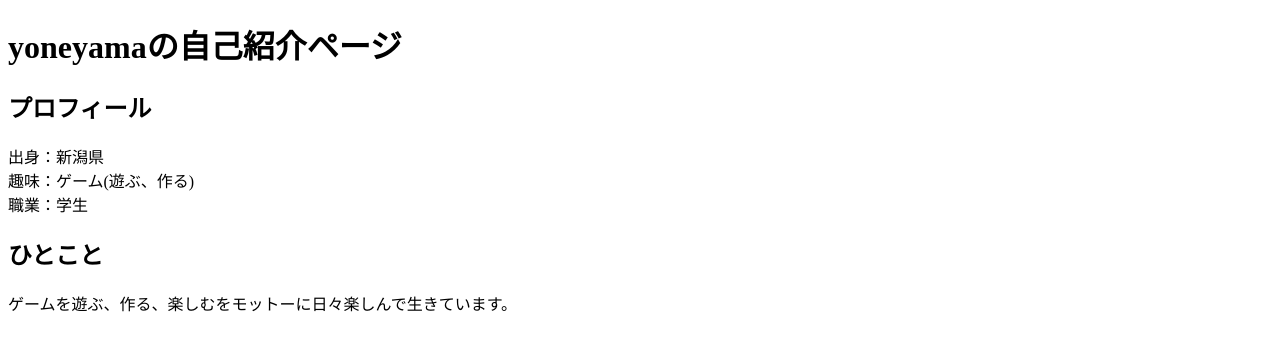
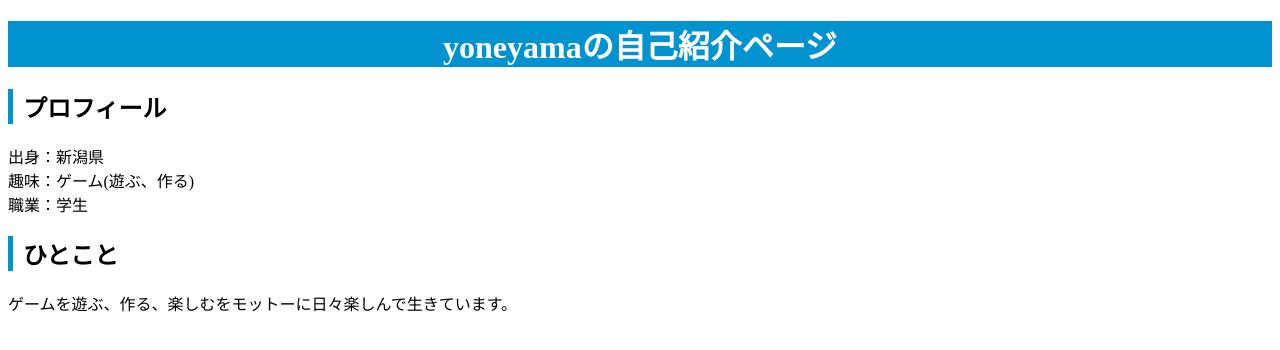
Before and after one commit to yoneyama20120019/home-page, a plain HTML site: page index.html in a window 1280 px wide. Drawn offline with Linux system fonts and the light colour scheme.

Commit message:
Update index.html

```diff
--- a/index.html
+++ b/index.html
@@ -21,4 +21,18 @@
 
     </p>
   </body>
+  <style>
+    img{
+      border-radius: 50%;
+    }
+    h1{
+      color:white;
+      background:#0093D0;
+      text-align:center;
+    }
+    h2{
+      border-left: solid 5px #0093D0;
+      padding-left:10px;
+    }
+  </style>
 </html>
```
